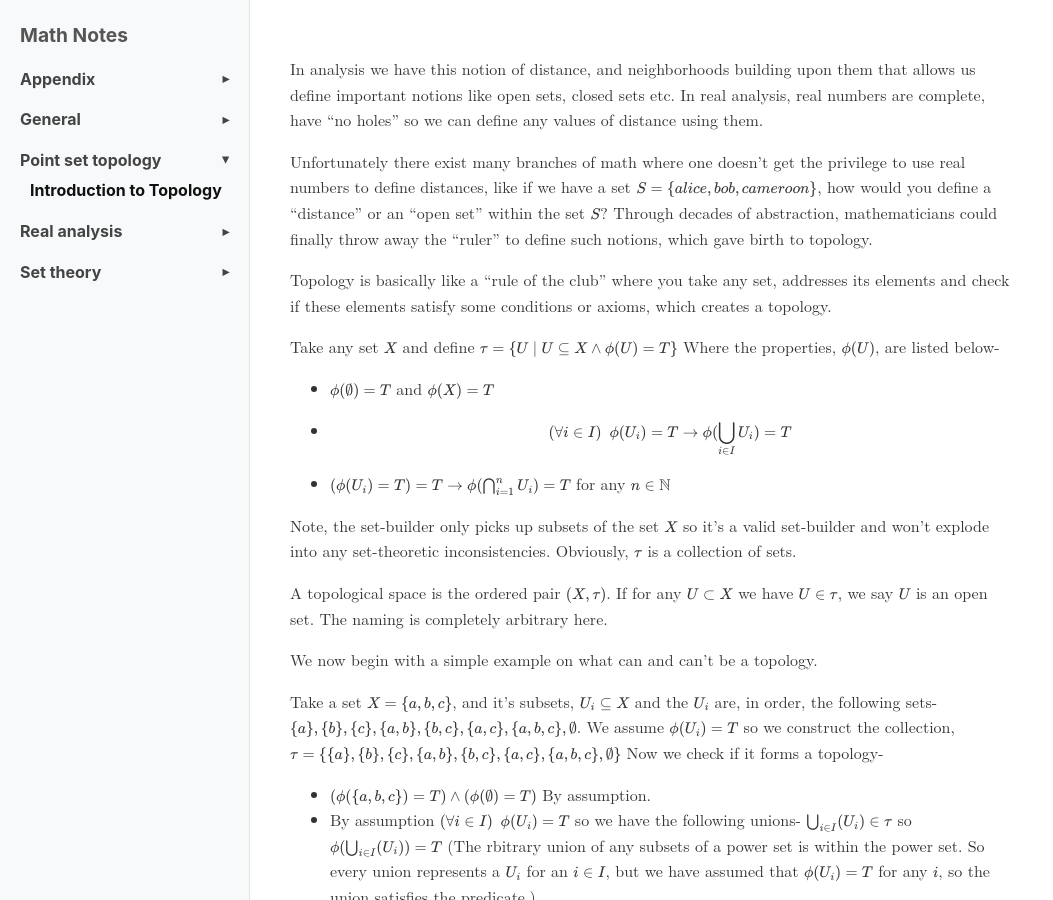
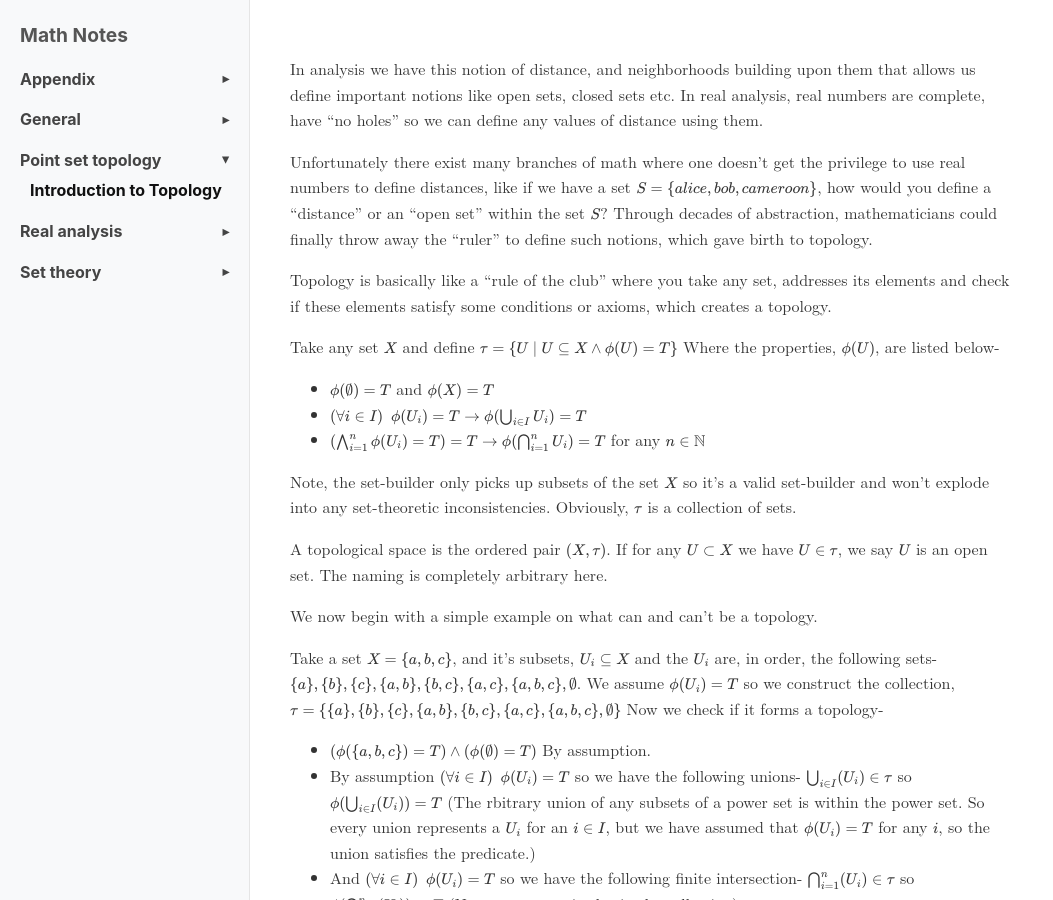
Before and after one commit to Nasif-Abdullah/Math, a Jekyll site: the page built from Point-Set Topology/Introduction.md, in a window 1280 px wide and 900 px high. Shown: the whole window, without its empty margins (0-1053 px from the left). Built offline with Jekyll 4.4.1, drawn with Linux system fonts in a browser that asks for light colours; some web fonts are replaced.

Commit message:
Update Introduction.md

```diff
--- a/Point-Set Topology/Introduction.md
+++ b/Point-Set Topology/Introduction.md
@@ -12,10 +12,8 @@ Topology is basically like a "rule of the club" where you take any set, addresse
 Take any set $$X$$ and define $$\tau = \{U \mid U \subseteq X \wedge \phi(U) = T\}$$ Where the properties, $$\phi(U)$$, are listed below-
 
  - $$\phi(\emptyset) = T$$ and $$\phi(X) = T$$
-
- - $$(\forall i \in I) \ \ \phi(U_i) = T \rightarrow \phi(\bigcup_{i \in I} U_{i}) = T$$
-
- - $$( \phi(U_i) = T) = T \rightarrow \phi(\bigcap_{i=1}^{n} U_{i}) = T$$ for any $$n \in \mathbb{N}$$
+ - $(\forall i \in I) \ \ \phi(U_i) = T \rightarrow \phi(\bigcup_{i \in I} U_{i}) = T$
+ - $$(\bigwedge_{i=1}^n \phi(U_i) = T) = T \rightarrow \phi(\bigcap_{i=1}^{n} U_{i}) = T$$ for any $$n \in \mathbb{N}$$
 
 Note, the set-builder only picks up subsets of the set $$X$$ so it's a valid set-builder and won't explode into any set-theoretic inconsistencies. Obviously, $$\tau$$ is a collection of sets.
 
```
